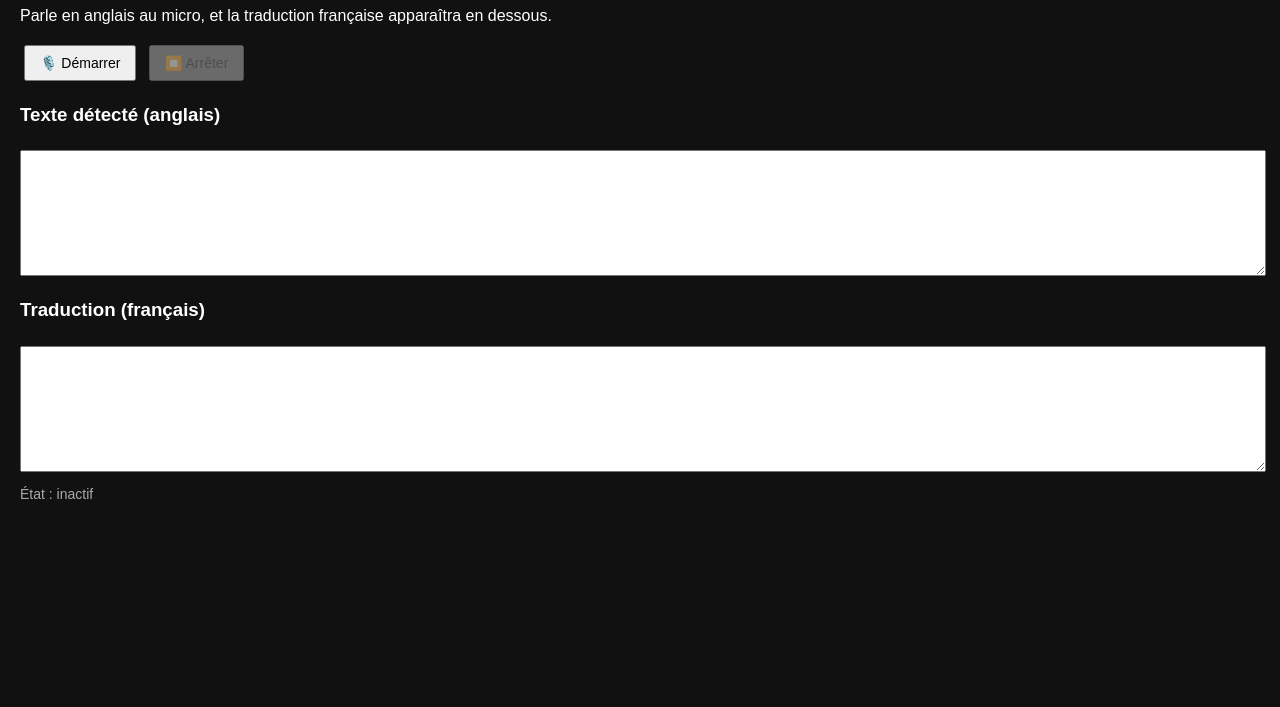
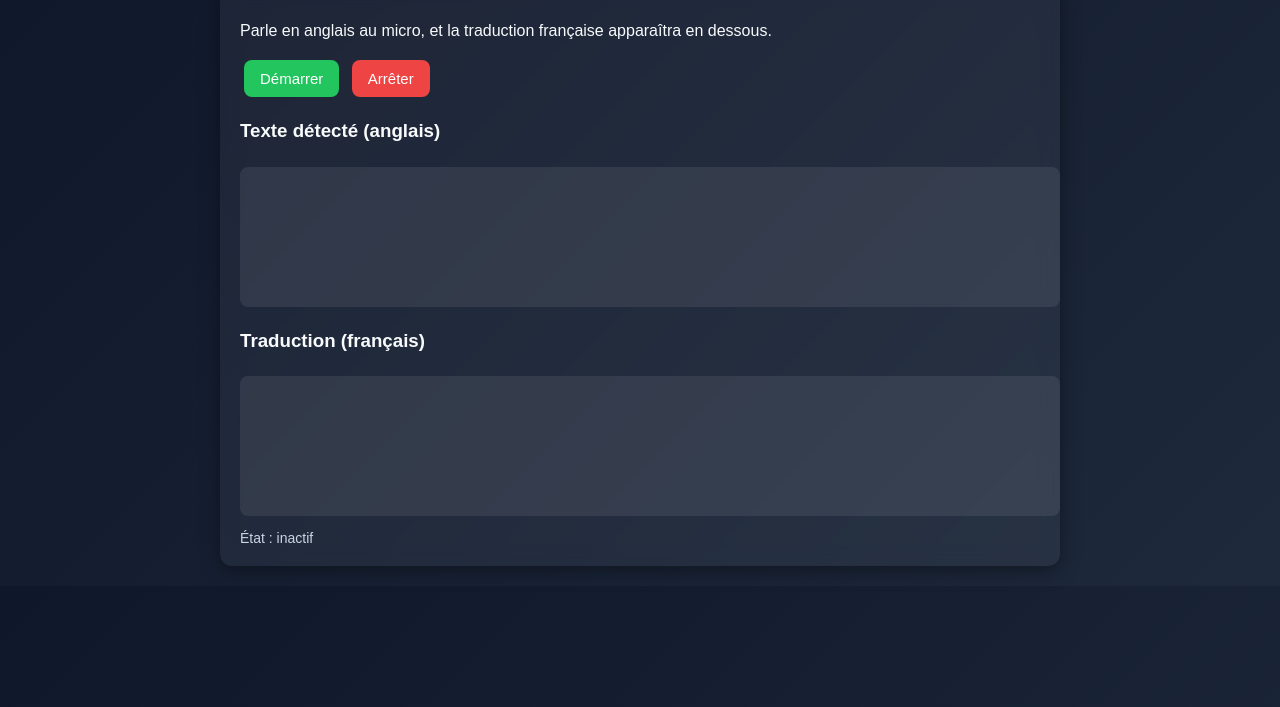
Before and after one commit to Darkflow361/traducteur, a plain HTML site: page index.html in a window 1280 px wide. Shown: the part 93-800 px from the top of the page. Drawn offline with Linux system fonts and the light colour scheme.

Commit message:
Add files via upload

```diff
--- a/index.html
+++ b/index.html
@@ -5,24 +5,71 @@
   <meta name="viewport" content="width=device-width,initial-scale=1" />
   <title>Traducteur temps réel EN → FR</title>
   <style>
-    body{font-family:sans-serif;margin:0;background:#111;color:#fff;padding:20px}
-    button{padding:8px 14px;margin:4px;font-size:14px}
-    textarea{width:100%;height:120px;margin-top:6px}
-    .status{margin-top:10px;font-size:14px;color:#aaa}
+    body{
+      font-family:Arial, sans-serif;
+      margin:0;
+      background:linear-gradient(135deg,#0f172a,#1e293b);
+      color:#f8fafc;
+      display:flex;
+      flex-direction:column;
+      align-items:center;
+      padding:20px;
+    }
+    h1{margin-top:0;text-align:center;}
+    .card{
+      background:rgba(255,255,255,0.05);
+      backdrop-filter:blur(10px);
+      border-radius:12px;
+      padding:20px;
+      width:100%;
+      max-width:800px;
+      box-shadow:0 4px 20px rgba(0,0,0,0.4);
+    }
+    button{
+      padding:10px 16px;
+      margin:4px;
+      font-size:15px;
+      border:none;
+      border-radius:8px;
+      cursor:pointer;
+      transition:background 0.3s;
+    }
+    .start{background:#22c55e;color:white;}
+    .start:hover{background:#16a34a;}
+    .stop{background:#ef4444;color:white;}
+    .stop:hover{background:#dc2626;}
+    textarea{
+      width:100%;
+      height:120px;
+      margin-top:6px;
+      border-radius:8px;
+      border:none;
+      padding:10px;
+      font-size:14px;
+      resize:none;
+      background:rgba(255,255,255,0.08);
+      color:#f8fafc;
+    }
+    .status{margin-top:10px;font-size:14px;color:#cbd5e1}
+    @media(max-width:600px){
+      textarea{height:100px;}
+    }
   </style>
 </head>
 <body>
-  <h1>Traducteur temps réel — Anglais → Français</h1>
+  <h1>🎙️ Traducteur temps réel — Anglais → Français</h1>
+  <div class="card">
     <p>Parle en anglais au micro, et la traduction française apparaîtra en dessous.</p>
     <div>
-    <button id="startBtn">🎙️ Démarrer</button>
-    <button id="stopBtn" disabled>⏹️ Arrêter</button>
+      <button id="startBtn" class="start">Démarrer</button>
+      <button id="stopBtn" class="stop" disabled>Arrêter</button>
     </div>
     <h3>Texte détecté (anglais)</h3>
     <textarea id="transcript" readonly></textarea>
     <h3>Traduction (français)</h3>
     <textarea id="translation" readonly></textarea>
     <div class="status" id="status">État : inactif</div>
+  </div>
 
 <script>
 const SpeechRecognition = window.SpeechRecognition || window.webkitSpeechRecognition;
```
Lines whose indentation alone changed are shown as unchanged.
